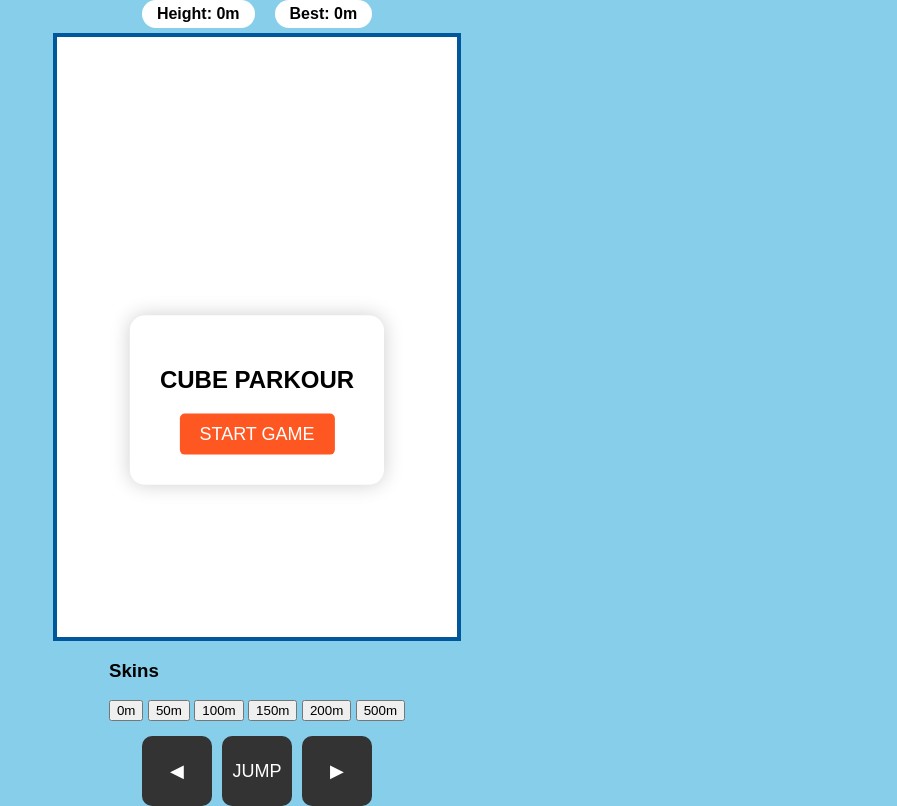
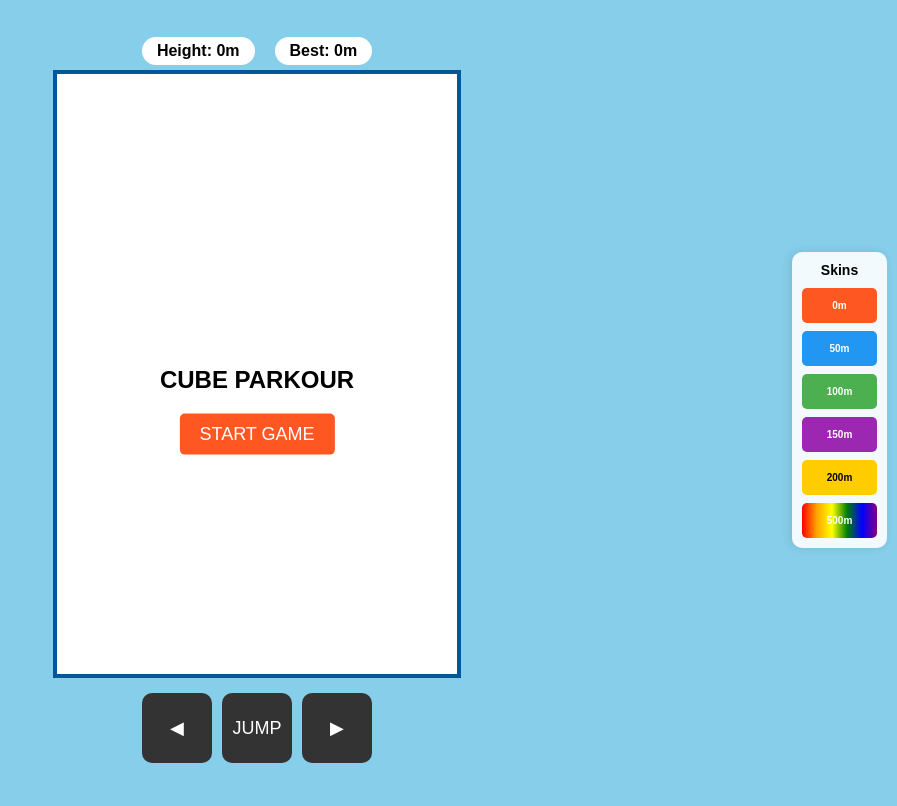
Before and after one commit to nasgovitzwyatt/Platformer-, a plain HTML site: page index.html in a window 1280 px wide. Shown: the whole page, without its empty margins (383-1280 px from the left). Drawn offline with Linux system fonts and the light colour scheme.

Commit message:
Add styles for skin menu and buttons
Added skin menu styles for customization options.

```diff
--- a/styles.css
+++ b/styles.css
@@ -7,9 +7,27 @@ body {
 canvas { background: white; border: 4px solid #01579b; max-width: 95vw; height: auto; }
 #overlay {
     position: absolute; top: 50%; left: 50%; transform: translate(-50%, -50%);
-    background: rgba(255,255,255,0.9); padding: 30px; border-radius: 15px; text-align: center;
-    box-shadow: 0 0 20px rgba(0,0,0,0.2); z-index: 10;
+    background: rgba(255,255,255,0.9); padding: 30px; border-radius: 15px; text-align: center; z-index: 10;
 }
 #startBtn { padding: 10px 20px; font-size: 18px; cursor: pointer; background: #ff5722; color: white; border: none; border-radius: 5px; }
 .controls { display: flex; gap: 10px; margin-top: 15px; }
 .control-btn { width: 70px; height: 70px; background: #333; color: white; border: none; border-radius: 10px; font-size: 18px; touch-action: manipulation; }
+
+/* Skin Menu */
+#skinMenu {
+    position: fixed; right: 10px; top: 50%; transform: translateY(-50%);
+    background: rgba(255, 255, 255, 0.9); padding: 10px; border-radius: 10px;
+    text-align: center; width: 75px; box-shadow: -2px 0 10px rgba(0,0,0,0.1);
+}
+#skinMenu h3 { font-size: 14px; margin: 0 0 10px 0; }
+.skin-grid { display: flex; flex-direction: column; gap: 8px; }
+.skin-btn { width: 100%; height: 35px; border: none; border-radius: 5px; cursor: pointer; font-weight: bold; color: white; font-size: 10px; }
+
+.skin-btn.locked { background: #bbb !important; cursor: not-allowed; opacity: 0.6; }
+
+#skin-orange { background: #ff5722; }
+#skin-blue { background: #2196f3; }
+#skin-green { background: #4caf50; }
+#skin-purple { background: #9c27b0; }
+#skin-gold { background: #ffcc00; color: black; }
+#skin-rainbow { background: linear-gradient(to right, red, orange, yellow, green, blue, purple); }
```
